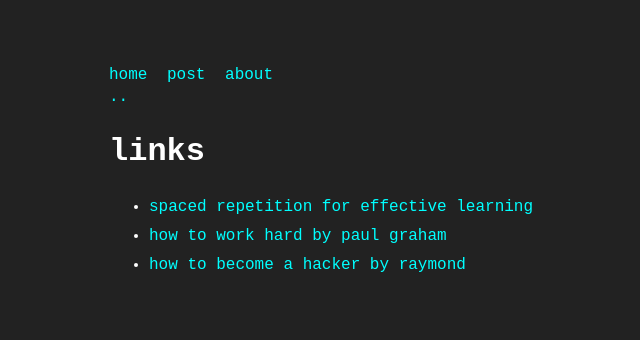
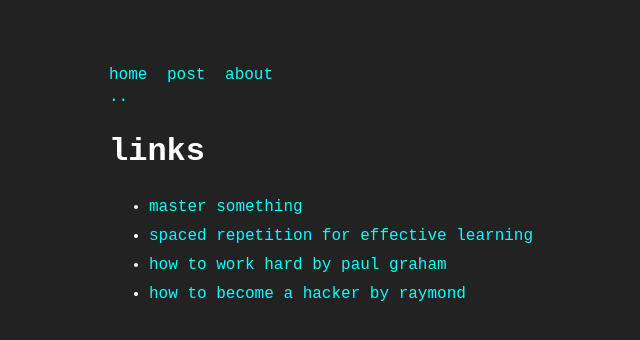
Before and after one commit to psh0078/psh0078.github.io, a Jekyll site: the page built from links.md, in a window 1280 px wide. Shown: the top 340 px of the page, without its empty margins (211-851 px from the left). Built offline with Jekyll 4.4.1, drawn with Linux system fonts in a browser that asks for light colours.

Commit message:
new link

```diff
--- a/links.md
+++ b/links.md
@@ -3,6 +3,7 @@ layout: page
 title: links
 ---
 
+- [master something](https://sive.rs/htl08)
 - [spaced repetition for effective learning](https://gwern.net/spaced-repetition#using-it)
 - [how to work hard by paul graham](https://www.paulgraham.com/hwh.html)
 - [how to become a hacker by raymond](http://www.catb.org/~esr/faqs/hacker-howto.html)
```
